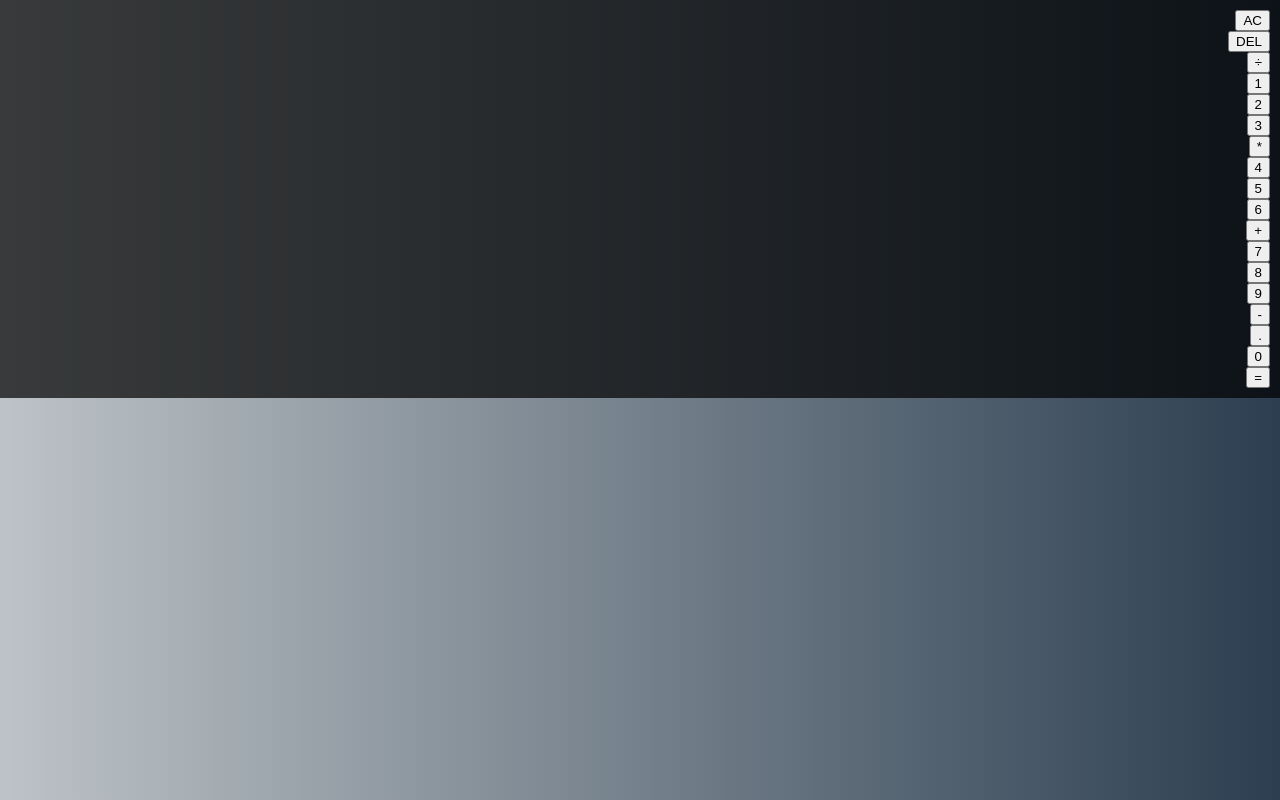
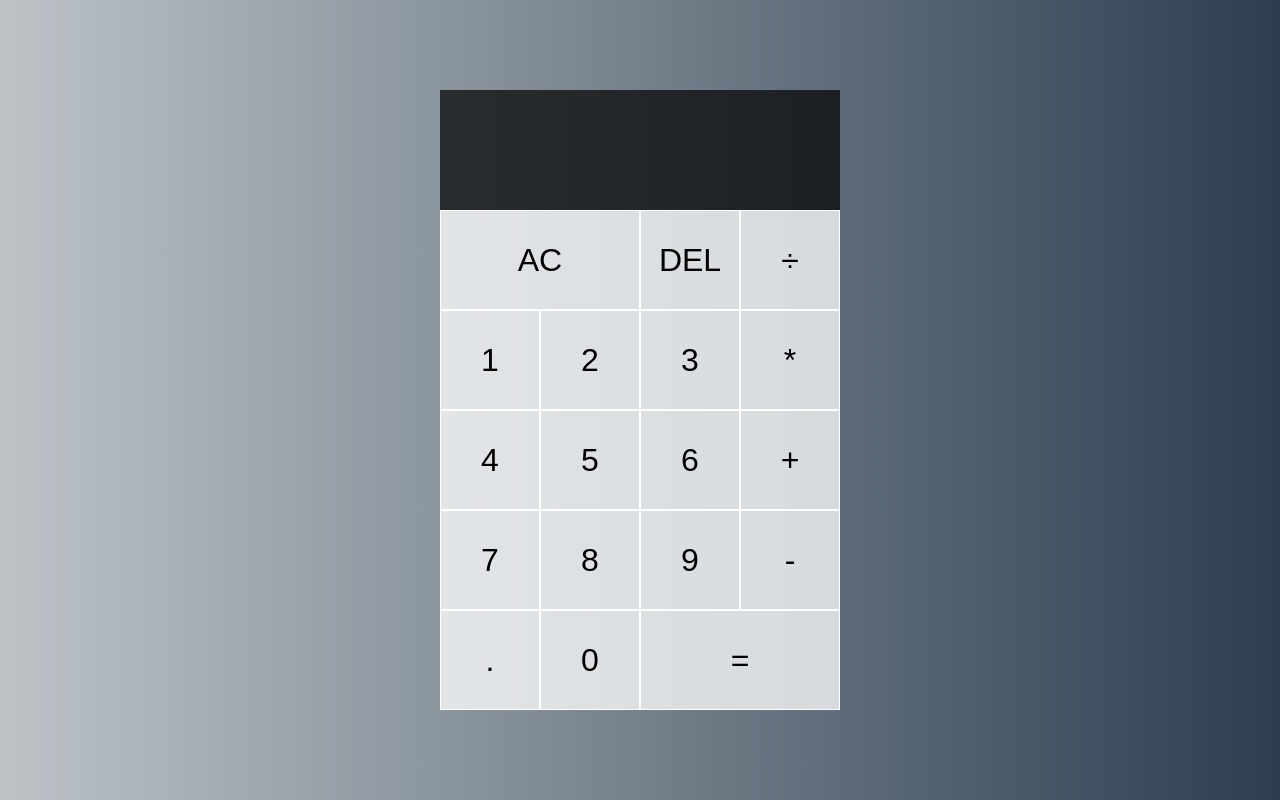
Before and after one commit to AdrianM999/Calculator, a plain HTML site: page index.html in a window 1280 px wide. Drawn offline with Linux system fonts and the light colour scheme.

Commit message:
Make some changes in HTML syntax

```diff
--- a/index.html
+++ b/index.html
@@ -9,29 +9,29 @@
     <script src="./script.js" defer></script>
 </head>
 <body>
-        <div class="outpust-grid">
+        <div class="calculator-grid">
             <div class="output">
-                <div class="prevOutput"></div>
-                <div class="currentOutput"></div>
-                <button class="spantwo">AC</button>
-                <button>DEL</button>
-                <button>÷</button>
-                <button>1</button>
-                <button>2</button>
-                <button>3</button>
-                <button>*</button>
-                <button>4</button>
-                <button>5</button>
-                <button>6</button>
-                <button>+</button>
-                <button>7</button>
-                <button>8</button>
-                <button>9</button>
-                <button>-</button>
-                <button>.</button>
-                <button>0</button>
-                <button class="spantwo">=</button>
+                <div data-prev-operand class="prevOutput"></div>
+                <div data-current-operand class="currentOutput"></div>
             </div>
+                <button class="spantwo" data-all-clear>AC</button>
+                <button data-delete>DEL</button>
+                <button data-operation>÷</button>
+                <button data-number>1</button>
+                <button data-number>2</button>
+                <button data-number>3</button>
+                <button data-operation>*</button>
+                <button data-number>4</button>
+                <button data-number>5</button>
+                <button data-number>6</button>
+                <button data-operation>+</button>
+                <button data-number>7</button>
+                <button data-number>8</button>
+                <button data-number>9</button>
+                <button data-operation>-</button>
+                <button data-number>.</button>
+                <button data-number>0</button>
+                <button class="spantwo" data-equals>=</button>
         </div>
 </body>
 </html>
```
